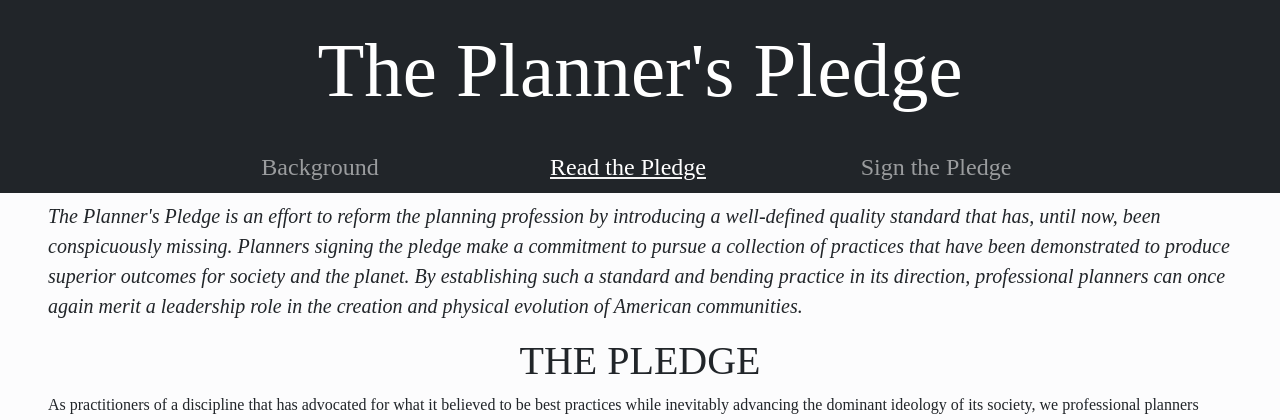
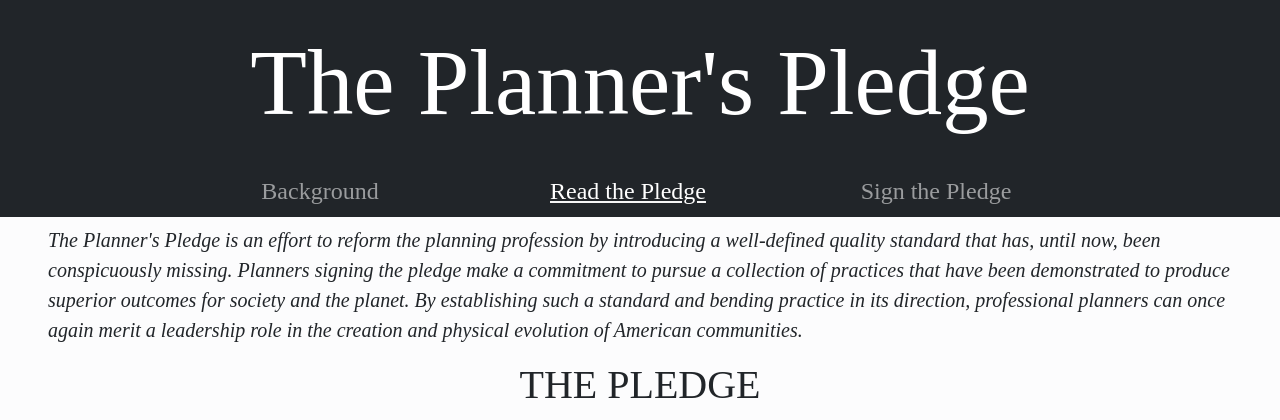
Before and after one commit to divij-uc/planners-pledge, a Flask app: page / in a window 1280 px wide. Shown: the top 420 px of the page. Run offline with Flask 3, Linux system fonts and the light colour scheme.

Commit message:
add min size

```diff
--- a/app/static/mycss.css
+++ b/app/static/mycss.css
@@ -18,7 +18,7 @@ input[type=radio]:checked {
     text-decoration: underline whitesmoke;
 }
 .masthead {
-    font-size: 6vw;
+    font-size: calc(0.5em + 6vw);
     white-space: nowrap;
     overflow: hidden;
     text-overflow: ellipsis;
```
